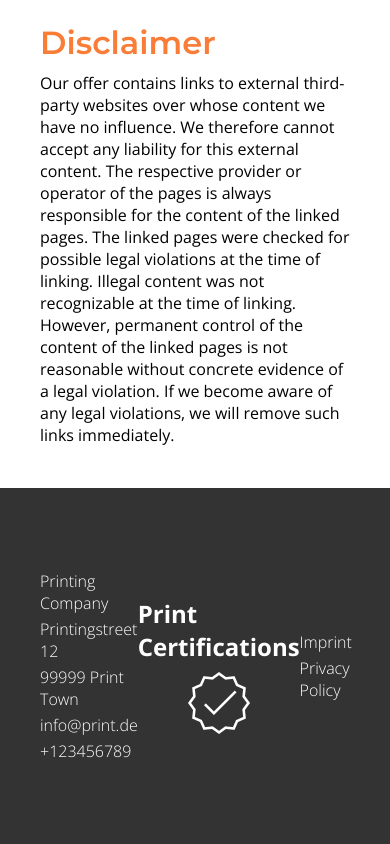
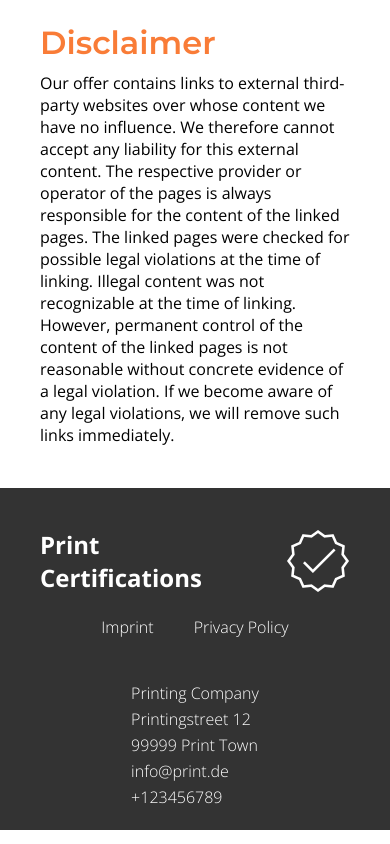
Before and after one commit to maksmuehlbauer/printing-company, an Angular app: page /imprint in a window 390 px wide. Shown: the part 451-1295 px from the top of the page. Built offline with nearby package versions, Linux system fonts and the light colour scheme.

Commit message:
add CSS Responsive

```diff
--- a/src/app/main-container/company-benefits/company-benefits.component.scss
+++ b/src/app/main-container/company-benefits/company-benefits.component.scss
@@ -41,3 +41,23 @@ h2 {
         font-size: 40px;
     }
 }
+
+@media (max-width: 900px) {
+    h1 {
+        font-size: 32px;
+    }
+}
+
+@media (max-width: 768px) {
+    h1 {
+        font-size: 32px;
+    }
+
+    .single-benefit-left {
+        flex-direction: column;
+    }
+
+    .single-benefit-right {
+        flex-direction: column;
+    }
+}
--- a/src/app/main-container/company-benefits/single-benefit/single-benefit.component.scss
+++ b/src/app/main-container/company-benefits/single-benefit/single-benefit.component.scss
@@ -14,6 +14,7 @@ img {
     height: 400px;
     object-fit: cover;
 }
+
 div {
     width: 50%;
     padding: 30px 60px;
@@ -54,3 +55,27 @@ h3 {
     color: $color-black-text;
     text-decoration-color: $color-black-text;
 }
+
+@media (max-width: 900px) {
+    h3 {
+        margin: 20px 0 20px 0;
+    }
+
+    div {
+        width: 50%;
+        padding: 20px 40px;
+    }
+}
+
+@media (max-width: 768px) {
+    img {
+        width: 100%;
+        height: 300px;
+        object-fit: cover;
+    }
+
+    div {
+        width: 100%;
+        padding: 0 40px;
+    }
+}
--- a/src/app/main-container/company-contact/company-contact.component.scss
+++ b/src/app/main-container/company-contact/company-contact.component.scss
@@ -147,3 +147,25 @@ form {
 .d-show {
     display: flex;
 }
+
+@media (max-width: 768px) {
+    section {
+        height: auto;
+    }
+
+    .d-flex {
+        flex-direction: column;
+    }
+
+    .contact-box {
+        margin: 60px 0;
+        padding: 0;
+        h1 {
+            margin-bottom: 8px;
+        }
+    }
+
+    .info-box {
+        margin-bottom: 60px;
+    }
+}
--- a/src/app/main-container/company-description/company-description.component.scss
+++ b/src/app/main-container/company-description/company-description.component.scss
@@ -14,9 +14,6 @@ section {
     font-weight: 500;
     color: $color-white;
     padding: 120px 0;
-    >h1 {
-        font-size: 20px;
-    }
     p {
         margin-top: 20px;
     }
@@ -24,3 +21,26 @@ section {
         width: 32%;
     }
 }
+
+@media (max-width: 900px) {
+    h2 {
+        font-size: 20px;
+    }
+}
+
+@media (max-width: 768px) {
+    section {
+        padding-bottom: 0;
+    }
+
+    .company-offers {
+        flex-direction: column;
+        height: auto;
+        p {
+            margin-top: 8px;
+        }
+        >div {
+            width: 100%;
+        }
+    }
+}
--- a/src/app/main-container/company-examples/company-examples.component.html
+++ b/src/app/main-container/company-examples/company-examples.component.html
@@ -1,7 +1,6 @@
 <section>
     <div class="desk-width">
         <h1>The experienced partner <br> for perfect results</h1>
-
         <div class="example-box">
             @for(example of examplesData.companyExamples; track example.title; let index = $index) {
                 <div>
--- a/src/app/main-container/company-examples/company-examples.component.scss
+++ b/src/app/main-container/company-examples/company-examples.component.scss
@@ -58,7 +58,7 @@ h1 {
         text-underline-offset: 8px;
         width: 50px;
         cursor: pointer;
-        transition: all 250ms ease-in-out;
+        transition: transform 250ms ease-in-out;
         &:hover {
             transform: translateY(-8px);
 
@@ -88,3 +88,57 @@ h1 {
         }
     }
 }
+
+@media (max-width: 900px) {
+    .example-box {
+        align-items: stretch;
+        >div {
+            // height: 512px;
+            >div {
+                height: 218px;
+                >img {
+                    height: 218px;
+                }
+            }
+        }
+        h2 {
+            font-size: 20px;
+        }
+        p {
+            font-size: 15.6px;
+        }
+        h3 {
+            margin: 24px 0 8px 0;
+
+        }
+    }
+}
+
+@media (max-width: 768px) {
+    br {
+        display: none;
+    }
+    h1 {
+        font-size: 32px;
+        padding: 60px 0 48px 0;
+    }
+    .example-box {
+        flex-direction: column;
+        >div {
+            margin-bottom: 24px;
+            >div {
+                height: 240px;
+                >img {
+                    height: 240px;
+                }
+            }
+        }
+        h2 {
+            font-size: 24px;
+        }
+        p {
+            font-size: 16px;
+        }
+
+    }
+}
--- a/src/app/main-container/company-presentation/company-presentation.component.scss
+++ b/src/app/main-container/company-presentation/company-presentation.component.scss
@@ -44,3 +44,34 @@ section {
         }
     }
 }
+
+@media (max-width: 900px) {
+    .card-box {
+        margin-top: 225px;
+        >.card {
+            width: 140px;
+            height: 140px;
+            >h1 {
+                font-size: 16px;
+            }
+        }
+    }
+}
+
+@media (max-width: 768px) {
+    .card-box {
+        margin-top: 168px;
+        @include display($flex: grid);
+        grid-template-columns: 0fr 0fr;
+        gap: 20px;
+        height: auto;
+        >.card {
+            width: 140px;
+            height: 140px;
+            >img {
+                width: 32px;
+                height: 32px;
+            }
+        }
+    }
+}
--- a/src/app/main-container/company-statement/company-statement.component.scss
+++ b/src/app/main-container/company-statement/company-statement.component.scss
@@ -4,7 +4,6 @@ section {
     background-color: $color-orange;
     @include display($ai: flex-start);
     height: 500px;
-
 }
 
 h1 {
@@ -21,3 +20,24 @@ img {
     object-fit: cover;
     height: 650px;
 }
+
+@media (max-width: 768px) {
+    section {
+        height: 280px;
+    }
+
+    h1 {
+        font-size: 32px;
+        padding: 0 0 32px 0;
+    }
+
+    br {
+        display: none;
+    }
+
+    img {
+        width: 100%;
+        object-fit: cover;
+        height: 300px;
+    }
+}
--- a/src/app/main-container/head-section/head-section.component.scss
+++ b/src/app/main-container/head-section/head-section.component.scss
@@ -88,3 +88,37 @@ a {
         display: none;
     }
 }
+
+@media (max-width: 768px) {
+    div {
+        .info-box {
+            max-width: 320px;
+            height: 320px;
+            position: relative;
+            z-index: 0;
+            >.text-box {
+                position: absolute;
+                bottom: 24px;
+                left: 12px;
+                height: auto;
+                padding: 32px;
+
+                h1 {
+                    font-size: 24px;
+                    font-weight: 500;
+                }
+                p, h6 {
+                    font-size: 16px;
+                    font-weight: 500;
+                }
+            }
+            >.bg-color {
+                position: absolute;
+                left: -12px;
+                bottom: 0;
+                height: 280px;
+                background-color: $color-orange;
+            }
+        }
+    }
+}
--- a/src/app/shared/footer/footer.component.scss
+++ b/src/app/shared/footer/footer.component.scss
@@ -40,3 +40,34 @@ section {
         filter: invert(1);
     }
 }
+
+@media (max-width: 768px) {
+    .footer-flex {
+        flex-direction: column;
+    }
+
+    ul {
+        margin: 20px !important;
+    }
+
+    .certified-container:nth-child(2) {
+        order: 1;
+        flex-direction: row;
+        gap: 20px;
+        margin-top: 40px;
+    }
+
+    .law-privacy-container:nth-child(3){
+        order: 2;
+        display: flex;
+        flex-direction: row;
+        ul {
+            display: flex;
+            gap: 40px;
+        }
+    }
+
+    .contact-infos-container:nth-child(1) {
+        order: 3;
+    }
+}
--- a/src/app/shared/header/header.component.scss
+++ b/src/app/shared/header/header.component.scss
@@ -78,7 +78,7 @@ nav {
         bottom: 0;
         left: 0;
         background-color: aliceblue;
-        height: 100vh;
+        height: calc(100vh - 80px);
         transform: translateX(-900px);
         transition: transform 500ms ease-in-out;
         a {
@@ -97,3 +97,7 @@ nav {
         }
     }
 }
+
+@media (max-width: 768px) {
+
+}
--- a/src/app/shared/header/header.component.ts
+++ b/src/app/shared/header/header.component.ts
@@ -23,12 +23,6 @@ menuToggle() {
   }
 }
 
-removeZindexAfterDelay() {
-  setTimeout(() => {
-    this.menuVisible = false;
-  }, 500);
-}
-
 toggleMenu(): string {
   return this.menuVisible ? 'menu-open' : '';
 }
```
